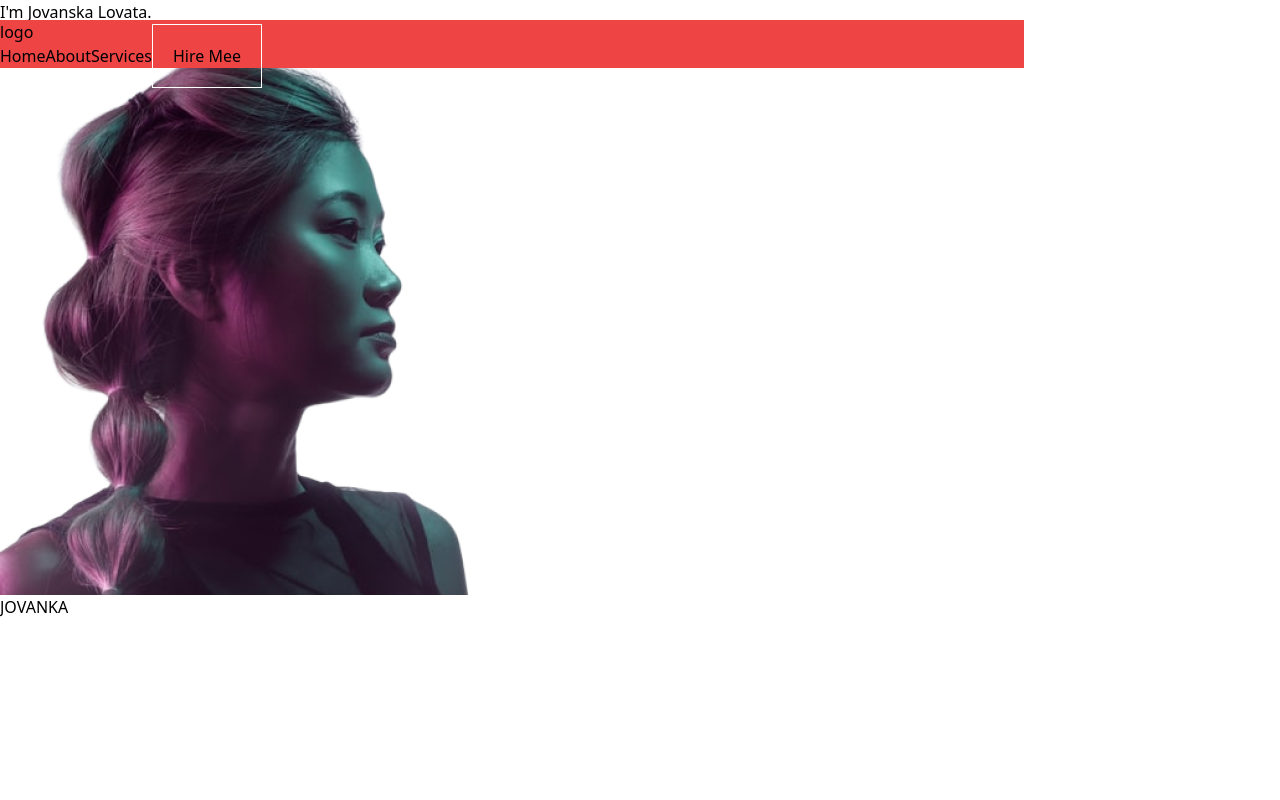
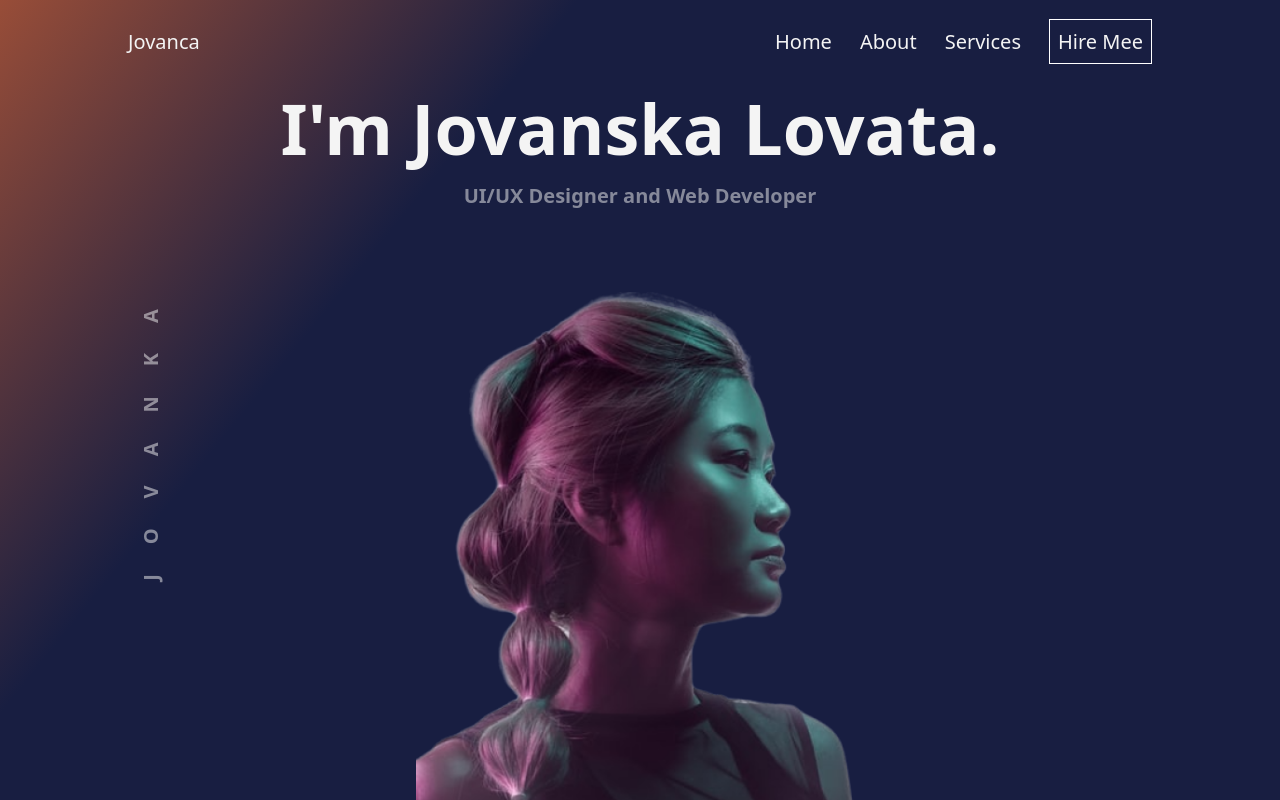
Before and after one commit to thiagokremer/portfolio-tailwindcss, a website: page src/index.html in a window 1280 px wide. Drawn offline with Linux system fonts and the light colour scheme.

Commit message:
feat: estruturação e estilização do header e sessão de home

```diff
--- a/src/index.html
+++ b/src/index.html
@@ -8,25 +8,30 @@
 </head>
 <body>
 
-    <header class="w-4/5 bg-red-500 fixed top-5 lft 2-4">
-        <h1>logo</h1>
+    <header class="z-20 w-4/5 fixed top-7 left-2/4 -translate-x-1/2 flex justify-between items-center text-teste text-xl text-principal">
+        <h1>Jovanca</h1>
 
-        <nav>
-            <ul class="flex gap-[7]">
-                <li><a href="">Home</a></li>
-                <li><a href="">About</a></li>
-                <li><a href="">Services</a></li>
-                <li><a class="p-5 border border-solid border-white href="">Hire Mee</a></li>
+        <nav class="max-tablet:hidden">
+            <ul class="flex gap-7">
+                <li><a class="hover:underline hover:text-secundario" href="">Home</a></li>
+                <li><a class="hover:underline hover:text-secundario" href="">About</a></li>
+                <li><a class="hover:underline hover:text-secundario"href="">Services</a></li>
+                <li><a class="p-2 border border-solid border-white href="">Hire Mee</a></li>
             </ul>
         </nav>
     </header>
 
-    <section>
-        <h1>I'm Jovanska Lovata.</h1>
-        <p>UI/UX Designer and Web Developer</p>
-        <img src="./img/home.png" alt="">
-        <p>JOVANKA</p>
+    <section class="z-10 relative h-screen bg-gradiente flex flex-col justify-end items-center gap-y-20">
+        <div class="text-center font-bold">
+            <h class="text-principal laptop:text-titulo text-subtitulo">I'm Jovanska Lovata.</h>
+            <p class="text-secundario text-paragrafo">UI/UX Designer and Web Developer</p>
+        </div>
+        <img class="max-w-sm tablet:max-w-md" src="./img/home.png" alt="">
+        <p class="absolute left-0 max-tablet:-left-20 top-1/2 translate-y-1/2 text-secundario font-bold tracking-[30px] text-paragrafo rotate-[270deg]  ">JOVANKA</p>
     </section>
+
+
+
 
 </body>
 </html>
--- a/tailwind.config.js
+++ b/tailwind.config.js
@@ -2,7 +2,30 @@
 module.exports = {
   content: ["./src/**/*.{html,js}"],
   theme: {
-    extend: {},
+    screens: {
+      'mobile':'400px',
+      'tablet': '640px',
+      'laptop': '1024px',
+      'desktop': '1280px',
+    },
+
+    extend: {
+      backgroundImage:{
+        'gradiente': 'linear-gradient(309deg, rgba(24,30,65,1) 70%, rgba(152,77,56,1) 100%)',
+      },
+
+      colors: {
+        'principal': '#f4f4f4',
+        'secundario': '#f4f4f480',
+      },
+
+      fontSize: {
+        'titulo': '70px',
+        'subtitulo': '50px',
+        'paragrafo': '20px',
+      }
+
+    },
   },
   plugins: [],
 }
```
Also changed, not shown: src/output.css.
